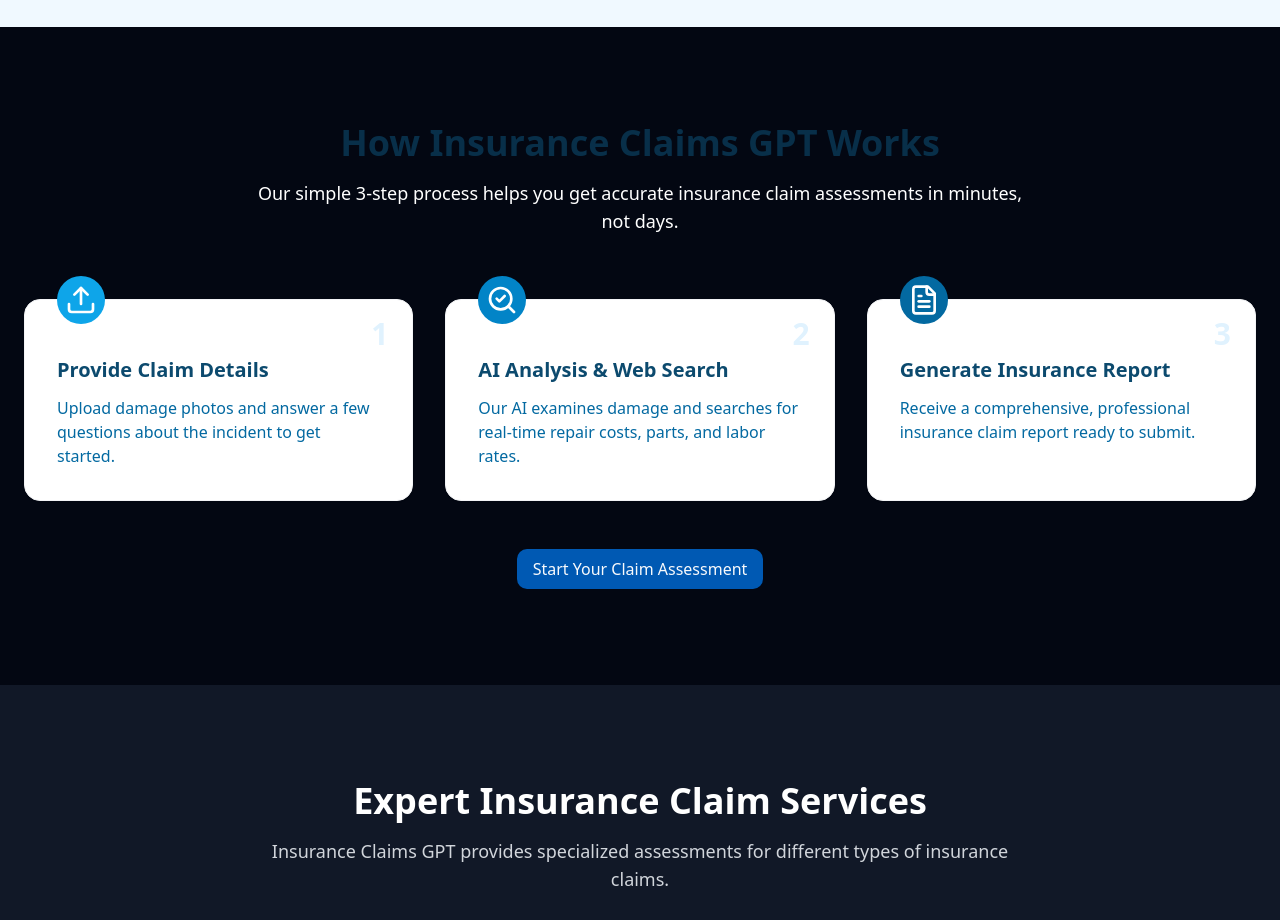
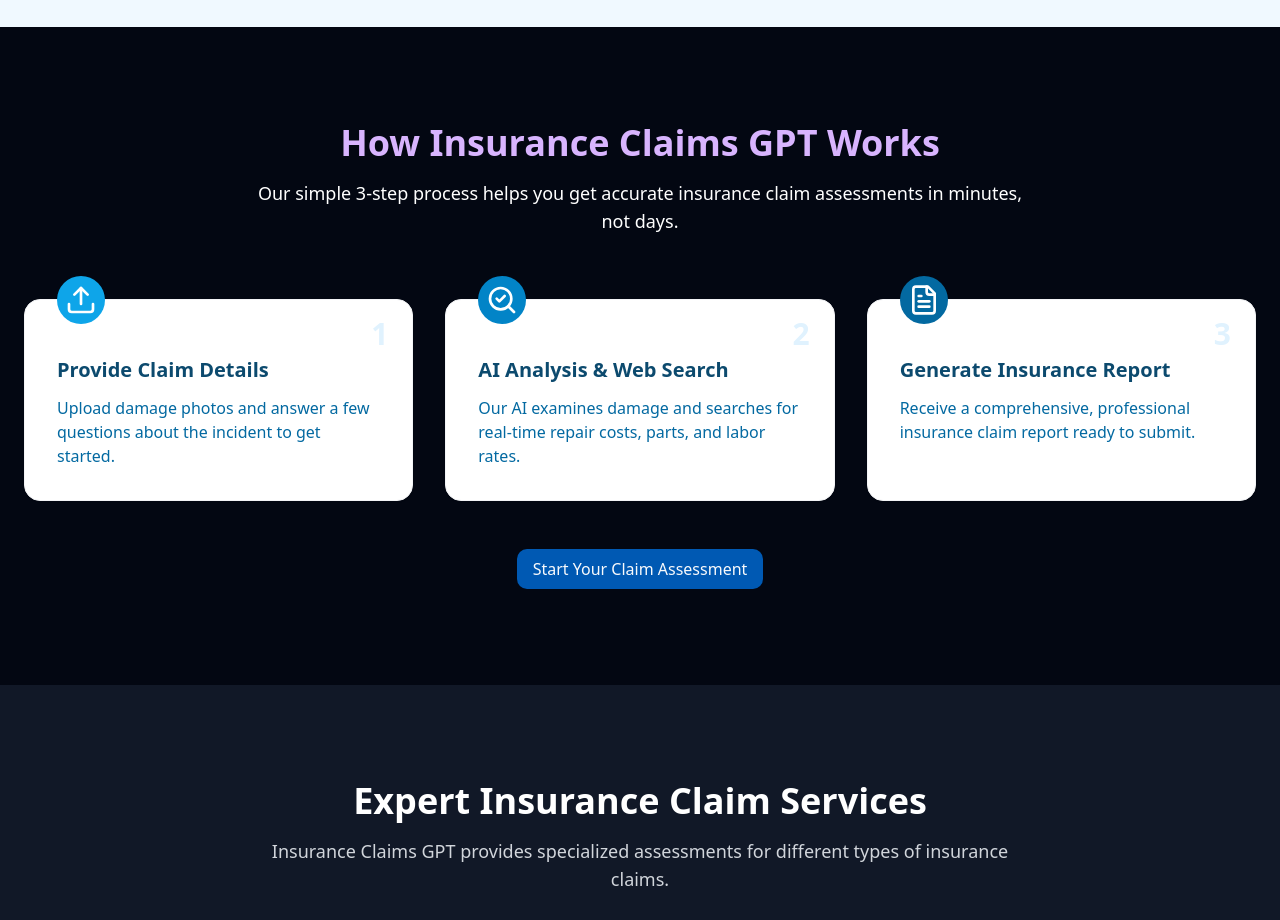
Before and after one commit to aiwebtools/insuranceclaimsgpt, a React (Vite) app: page / in a window 1280 px wide. Shown: the part 2220-3140 px from the top of the page. Built offline with nearby package versions, Linux system fonts and the light colour scheme.

Commit message:
Update heading text color
Changed the heading text color in the HowItWorks component to match the purple lettering used elsewhere on the page.

```diff
--- a/src/components/HowItWorks.tsx
+++ b/src/components/HowItWorks.tsx
@@ -31,7 +31,7 @@ const HowItWorks = () => {
     <section id="how-it-works" className="section-padding">
       <div className="container mx-auto px-4 md:px-6">
         <div className="max-w-3xl mx-auto mb-16 text-center">
-          <h2 className="text-3xl md:text-4xl font-bold text-insurance-950 mb-4 animate-fade-in-up">
+          <h2 className="text-3xl md:text-4xl font-bold text-purple-300 mb-4 animate-fade-in-up">
             How Insurance Claims GPT Works
           </h2>
           <p className="text-lg text-white animate-fade-in-up [animation-delay:100ms]">
```
